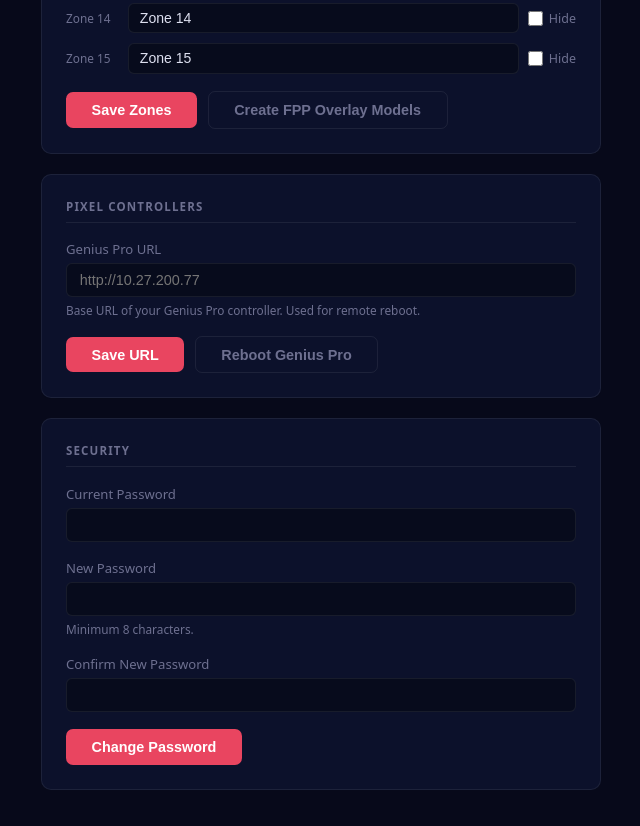
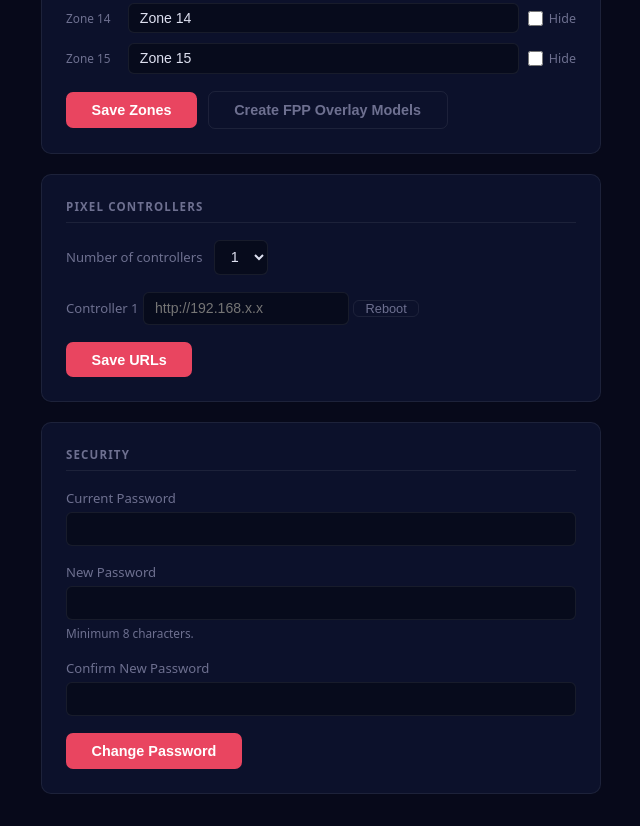
Before and after one commit to BLDSB/fpp-CustomUI, a Flask app: page /settings in a window 1280 px wide. Shown: the part 1932-2758 px from the top of the page, without its empty margins (97-737 px from the left). Before the commit the page ends 2722 px from the top, so only its background shows below. Run offline with Flask 3, Linux system fonts and the light colour scheme; the visitor is signed in with stand-in values (Sample User, id 1); data comes from the database, SQL or seed files in the repository; data that the repository does not hold is empty.

Commit message:
Support up to 8 Genius Pro controllers with per-slot reboot buttons
Dropdown (1-8) controls how many URL rows are visible. Each row has
its own Reboot button with a confirmation modal. Count and all URLs
are saved together via the existing /api/settings endpoint. Falls back
to the legacy genius_pro_url key for slot 1 on existing installs.

Co-Authored-By: Claude Sonnet 4.6 <noreply@anthropic.com>

```diff
--- a/app/routes/settings.py
+++ b/app/routes/settings.py
@@ -12,7 +12,12 @@ from app.models import AppSetting, ColorButton, SavedColor, Scene, SceneZone, Zo
 
 settings_bp = Blueprint("settings", __name__)
 
-_ALLOWED_KEYS = {"bg_image_url", "logo_url", "site_name", "accent_color", "nav_color", "nav_link_color", "text_color", "genius_pro_url"}
+_ALLOWED_KEYS = {
+    "bg_image_url", "logo_url", "site_name",
+    "accent_color", "nav_color", "nav_link_color", "text_color",
+    "genius_pro_count",
+    *{f"genius_pro_url_{i}" for i in range(1, 9)},
+}
 _URL_RE    = re.compile(r"^https?://", re.IGNORECASE)
 _COLOR_RE  = re.compile(r"^#[0-9a-fA-F]{6}$")
 
@@ -197,17 +202,26 @@ def create_overlay_models():
 @login_required
 def genius_reboot():
     import requests as req
-    setting = db.session.get(AppSetting, "genius_pro_url")
+    idx = request.args.get("controller", "1")
+    try:
+        idx = max(1, min(8, int(idx)))
+    except ValueError:
+        idx = 1
+
+    setting = db.session.get(AppSetting, f"genius_pro_url_{idx}")
+    # Fall back to legacy key for slot 1
+    if idx == 1 and (not setting or not setting.value):
+        setting = db.session.get(AppSetting, "genius_pro_url")
     base_url = (setting.value or "").rstrip("/") if setting else ""
     if not base_url:
-        return jsonify({"error": "Genius Pro URL is not configured in Settings"}), 400
+        return jsonify({"error": f"Controller {idx} URL is not configured in Settings"}), 400
     try:
         resp = req.get(f"{base_url}/api/reboot", timeout=8)
         data = resp.json()
         if not data.get("success"):
             return jsonify({"error": "Reboot command not acknowledged"}), 502
     except Exception as exc:
-        return jsonify({"error": f"Could not reach Genius Pro: {exc}"}), 502
+        return jsonify({"error": f"Could not reach controller {idx}: {exc}"}), 502
     return jsonify({"ok": True})
 
 
--- a/templates/settings.html
+++ b/templates/settings.html
@@ -336,20 +336,35 @@
     <div class="settings-card">
         <h2>Pixel Controllers</h2>
 
-        <div class="form-field">
-            <label for="s-genius-url">Genius Pro URL</label>
-            <input type="text" id="s-genius-url"
-                   value="{{ (settings.get('genius_pro_url') or '') | e }}"
-                   placeholder="http://10.27.200.77">
-            <span class="hint">Base URL of your Genius Pro controller. Used for remote reboot.</span>
+        <div class="form-field" style="flex-direction:row;align-items:center;gap:0.75rem">
+            <label for="s-genius-count" style="white-space:nowrap">Number of controllers</label>
+            <select id="s-genius-count"
+                    style="background:rgba(0,0,0,0.35);border:1px solid var(--border-dim);border-radius:6px;
+                           padding:0.45rem 0.7rem;color:var(--text);font-size:0.9rem;cursor:pointer">
+                {% for n in range(1, 9) %}
+                <option value="{{ n }}" {{ 'selected' if (settings.get('genius_pro_count') or '1')|int == n }}>{{ n }}</option>
+                {% endfor %}
+            </select>
         </div>
 
-        <div style="display:flex;gap:0.65rem;flex-wrap:wrap;align-items:center">
-            <button id="btn-save-genius-url" class="btn-save">Save URL</button>
-            <button id="btn-genius-reboot" type="button" class="btn-save"
-                    style="background:transparent;border:1px solid var(--border-dim);color:var(--text-dim)">
-                Reboot Genius Pro
-            </button>
+        <div id="genius-rows" style="display:flex;flex-direction:column;gap:0.6rem">
+            {% for i in range(1, 9) %}
+            {% set url_val = settings.get('genius_pro_url_' ~ i) or (settings.get('genius_pro_url') if i == 1 else '') %}
+            <div class="genius-row" data-idx="{{ i }}"
+                 style="display:flex;gap:0.5rem;align-items:center">
+                <span style="font-size:0.82rem;color:var(--text-dim);width:80px;flex-shrink:0">Controller {{ i }}</span>
+                <input type="text" class="genius-url-input"
+                       value="{{ (url_val or '') | e }}"
+                       placeholder="http://192.168.x.x"
+                       style="flex:1;background:rgba(0,0,0,0.35);border:1px solid var(--border-dim);
+                              border-radius:6px;padding:0.45rem 0.7rem;color:var(--text);font-size:0.88rem">
+                <button type="button" class="btn-upload genius-reboot-btn" data-idx="{{ i }}">Reboot</button>
+            </div>
+            {% endfor %}
+        </div>
+
+        <div>
+            <button id="btn-save-genius-urls" class="btn-save">Save URLs</button>
         </div>
     </div>
 
@@ -481,19 +496,35 @@
     wireUpload('btn-upload-logo', 's-logo-url', 'logo-preview', 'logo');
     wireUpload('btn-upload-bg',   's-bg-url',   'bg-preview',   'bg');
 
-    // ── Genius Pro ──────────────────────────────────────────────
-    document.getElementById('btn-save-genius-url').addEventListener('click', async () => {
-        const btn = document.getElementById('btn-save-genius-url');
+    // ── Pixel Controllers ────────────────────────────────────────
+    const countSelect  = document.getElementById('s-genius-count');
+    const geniusRows   = document.querySelectorAll('.genius-row');
+
+    function applyGeniusCount(n) {
+        geniusRows.forEach(row => {
+            row.style.display = parseInt(row.dataset.idx) <= n ? '' : 'none';
+        });
+    }
+    applyGeniusCount(parseInt(countSelect.value));
+    countSelect.addEventListener('change', () => applyGeniusCount(parseInt(countSelect.value)));
+
+    document.getElementById('btn-save-genius-urls').addEventListener('click', async () => {
+        const btn = document.getElementById('btn-save-genius-urls');
         btn.disabled = true;
+        const payload = { genius_pro_count: countSelect.value };
+        geniusRows.forEach(row => {
+            const idx = row.dataset.idx;
+            payload[`genius_pro_url_${idx}`] = row.querySelector('.genius-url-input').value.trim();
+        });
         try {
             const res  = await fetch((window.APP_ROOT || '') + '/api/settings', {
                 method:  'POST',
                 headers: { 'Content-Type': 'application/json' },
-                body:    JSON.stringify({ genius_pro_url: document.getElementById('s-genius-url').value.trim() }),
+                body:    JSON.stringify(payload),
             });
             const data = await res.json();
             if (!res.ok) throw new Error(data.error || 'Save failed');
-            showToast('Genius Pro URL saved', 'success');
+            showToast('Controller URLs saved', 'success');
         } catch (err) {
             showToast('Error: ' + err.message, 'error');
         } finally {
@@ -501,12 +532,19 @@
         }
     });
 
-    const geniusModal = document.getElementById('modal-genius-reboot');
-    document.getElementById('btn-genius-reboot').addEventListener('click', () => {
-        const url = document.getElementById('s-genius-url').value.trim();
-        if (!url) { showToast('Enter the Genius Pro URL first.', 'error'); return; }
-        document.getElementById('genius-reboot-url-display').textContent = url;
-        geniusModal.classList.add('open');
+    const geniusModal    = document.getElementById('modal-genius-reboot');
+    let   geniusRebootIdx = 1;
+
+    document.querySelectorAll('.genius-reboot-btn').forEach(btn => {
+        btn.addEventListener('click', () => {
+            const row = btn.closest('.genius-row');
+            const url = row.querySelector('.genius-url-input').value.trim();
+            if (!url) { showToast(`Enter the URL for Controller ${btn.dataset.idx} first.`, 'error'); return; }
+            geniusRebootIdx = parseInt(btn.dataset.idx);
+            document.getElementById('genius-reboot-url-display').textContent =
+                `Controller ${geniusRebootIdx} (${url})`;
+            geniusModal.classList.add('open');
+        });
     });
     document.getElementById('btn-genius-modal-cancel').addEventListener('click', () => {
         geniusModal.classList.remove('open');
@@ -519,11 +557,14 @@
         btn.disabled = true;
         btn.textContent = 'Rebooting…';
         try {
-            const res  = await fetch((window.APP_ROOT || '') + '/api/genius/reboot', { method: 'POST' });
+            const res  = await fetch(
+                (window.APP_ROOT || '') + `/api/genius/reboot?controller=${geniusRebootIdx}`,
+                { method: 'POST' }
+            );
             const data = await res.json();
             if (!res.ok) throw new Error(data.error || 'Reboot failed');
             geniusModal.classList.remove('open');
-            showToast('Genius Pro is rebooting — it will be back in ~15 seconds.', 'success');
+            showToast(`Controller ${geniusRebootIdx} is rebooting — back in ~15 seconds.`, 'success');
         } catch (err) {
             showToast('Error: ' + err.message, 'error');
         } finally {
```
